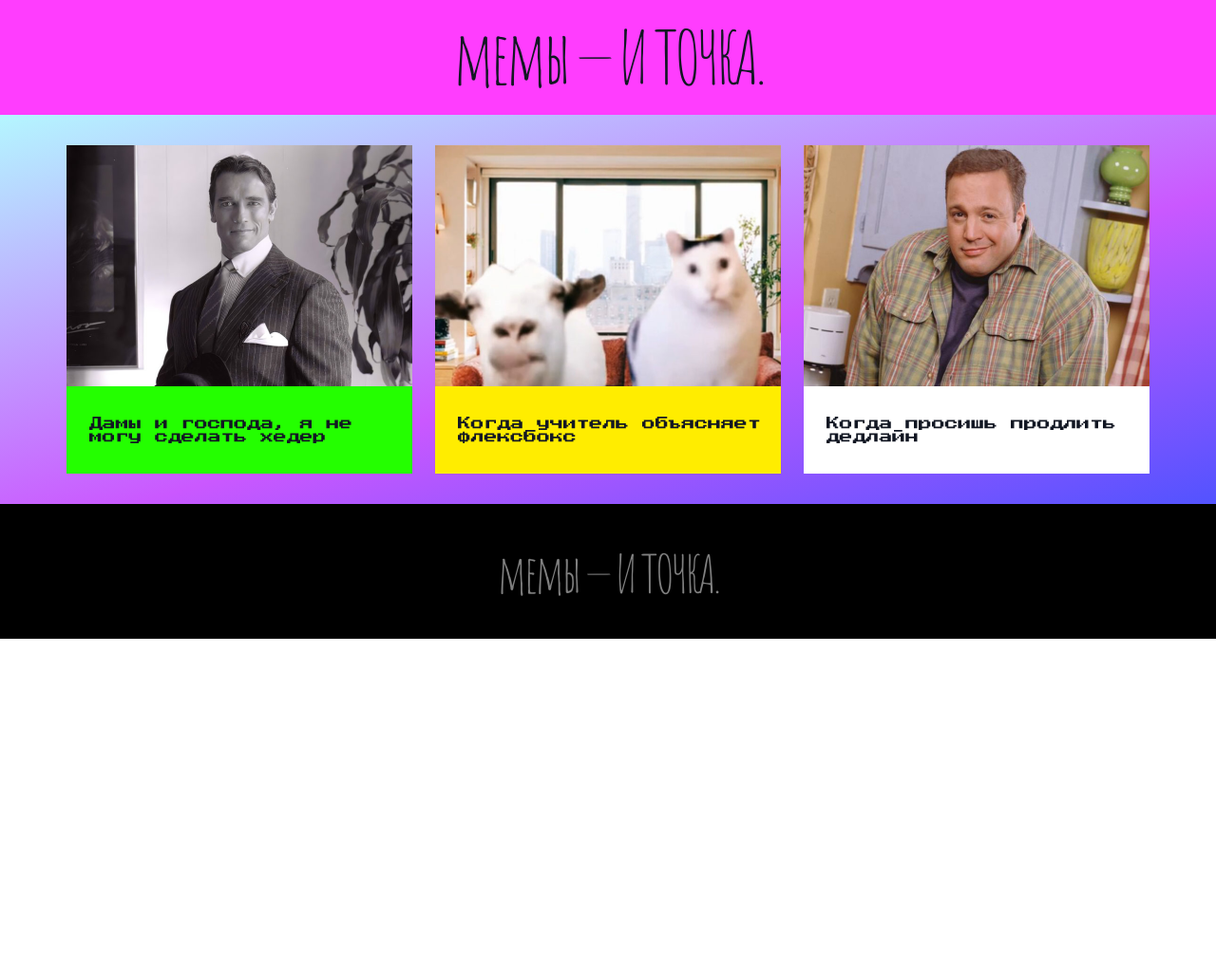
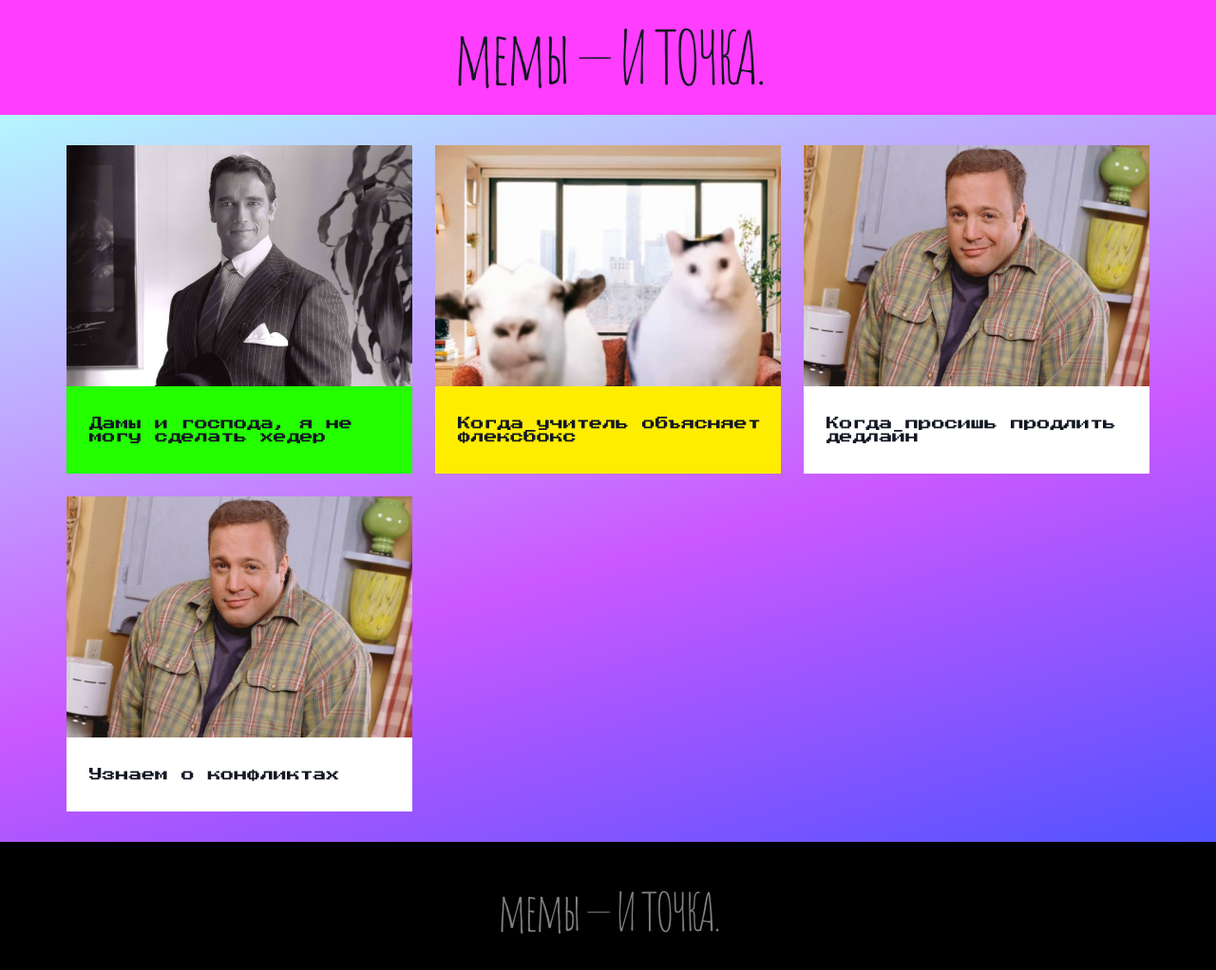
Before and after one commit to MedvedKlaus/mems-and-dot-46, a plain HTML site: page index.html in a window 1280 px wide. Shown: the whole page at 95% size. Before the commit the page ends 800 px from the top, so only its background shows below. Drawn offline with Linux system fonts and the light colour scheme.

Commit message:
feat: Изменения index.html

```diff
--- a/index.html
+++ b/index.html
@@ -52,6 +52,16 @@
 						</div>
 					</a>
 				</li>
+				<li class="main__list-item item">
+					<a href="./page/mem2.html" class="item__link">
+						<img src="./img/img-3.png" alt="толстый мужик" class="item__img">
+						<div class="item__info item__info--white">
+							<p class="item__info-text">
+								Узнаем о конфликтах
+							</p>
+						</div>
+					</a>
+				</li>
 			</ul>
 		</section>
 	</main>
```
